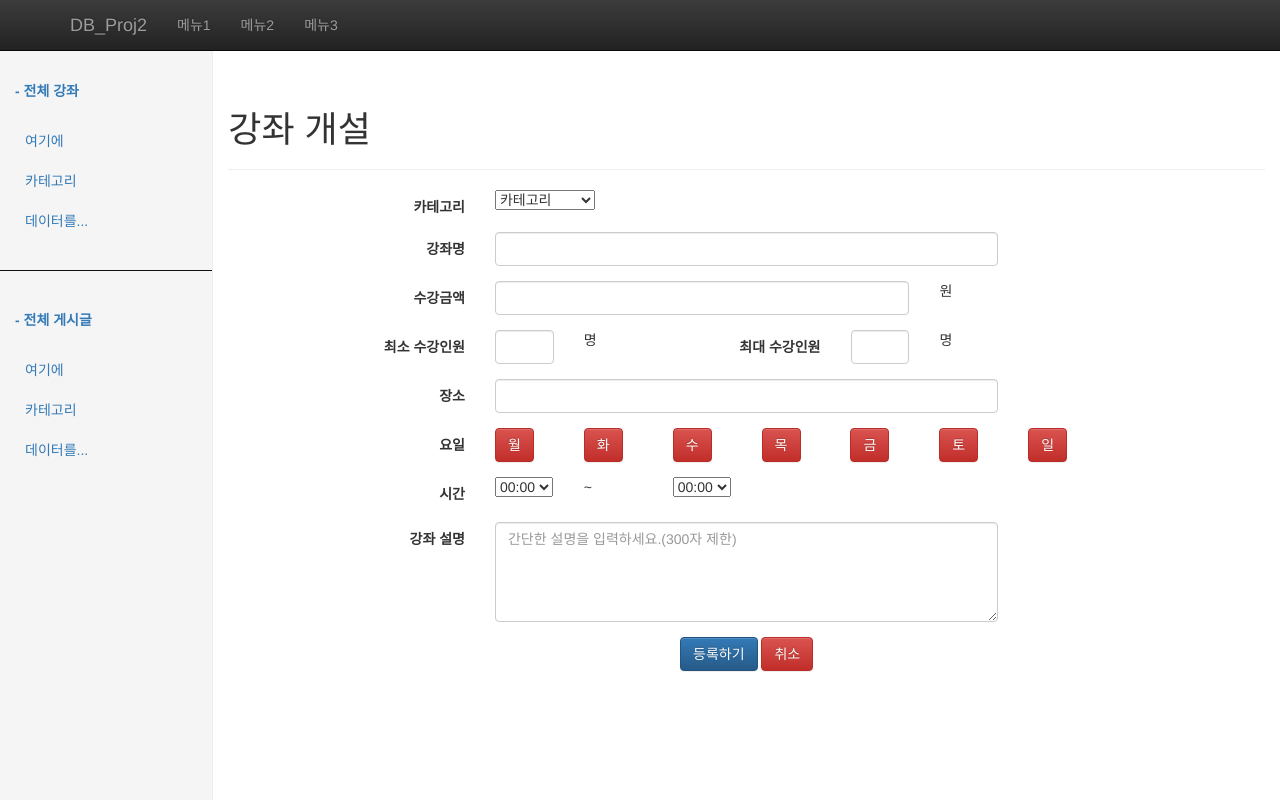
After one commit to SeHyeonYang/DB_Proj2, a Django app: page /app/lecture/add in a window 1280 px wide. The commit adds this page. Run offline with Django 3.2, Linux system fonts and the light colour scheme; some libraries are stand-ins or nearby versions.

Commit message:
lecture_add page not perfect

```diff
--- /dev/null
+++ b/app/templates/app/lecture_add.html
@@ -0,0 +1,212 @@
+{% extends 'app/menu_bar.html' %}
+{% block head %}
+    <style type="text/css">
+        .sidebar {
+            position: fixed;
+            top: 51px;
+            bottom: 0;
+            left: 0;
+            z-index: 1000;
+            display: block;
+            padding: 20px;
+            overflow-x: hidden;
+            overflow-y: auto;
+            background-color: #f5f5f5;
+            border-right: 1px solid #eee;
+        }
+
+        .nav-sidebar {
+            margin-right: -21px;
+            margin-bottom: 20px;
+            margin-left: -20px;
+        }
+    </style>
+{% endblock head %}
+
+{% block content %}
+    <script>
+        $(document).ready(function () {
+            $(".btn-circle").click(function () {
+                var unselected = $(this).hasClass("unselected");
+                var type = $(this).attr("target");
+                var checkbox = $("#" + $(this).attr("check_target"));
+                $(checkbox).prop("checked", unselected);
+                if (unselected) {
+                    $(this).removeClass("unselected");
+                } else {
+                    $(this).addClass("unselected");
+                }
+            });
+        });
+    </script>
+    <div class="container-fluid">
+        <div class="row">
+            <div class="col-sm-3 col-md-2 sidebar">
+                <ul class="nav nav-sidebar">
+                    <li style="font-weight: bold; margin-bottom: 10px;"><a href="#">- 전체 강좌</a></li>
+                    <li style="margin-left: 10px"><a href="#">여기에</a></li>
+                    <li style="margin-left: 10px"><a href="#">카테고리</a></li>
+                    <li style="margin-left: 10px"><a href="#">데이터를...</a></li>
+                </ul>
+                <ul class="nav nav-sidebar">
+                    <li role="separator" style="height: 1px; margin: 9px 0; overflow: hidden; background-color: #0f0f0f;"></li>
+                </ul>
+                <ul class="nav nav-sidebar">
+                    <li style="font-weight: bold; margin-bottom: 10px;"><a href="#">- 전체 게시글</a></li>
+                    <li style="margin-left: 10px"><a href="#">여기에</a></li>
+                    <li style="margin-left: 10px"><a href="#">카테고리</a></li>
+                    <li style="margin-left: 10px"><a href="#">데이터를...</a></li>
+                </ul>
+            </div>
+            <div class="col-sm-9 col-sm-offset-3 col-md-10 col-md-offset-2 main">
+                <div class="page-header">
+                    <h1>강좌 개설</h1>
+                </div>
+                <form class="form-horizontal" method="post" action="/app/lecture/add">
+
+                    <div class="form-group">
+                        <label class="col-sm-3 control-label" for="lecture_name">카테고리</label>
+                        <div class="col-sm-3">
+                            <select name="category" id="lecture_select">
+                                <option value="">카테고리</option>
+                                <option value="">여기에</option>
+                                <option value="">카테고리</option>
+                                <option value="">데이터를</option>
+                                <option value="">넣어야합니다</option>
+                            </select>
+                        </div>
+                    </div>
+                    <div class="form-group">
+                        <label class="col-sm-3 control-label" for="lecture_name">강좌명</label>
+                        <div class="col-sm-6">
+                            <input class="form-control" id="lecture_name" name="lecture_name" value="" type="text">
+                        </div>
+                    </div>
+                    <div class="form-group">
+                        <label class="col-sm-3 control-label" for="lecture_sum">수강금액</label>
+                        <div class="col-sm-5">
+                            <input class="form-control" id="lecture_sum" name="lecture_sum" value="" type="number" style="text-align:right;">
+                        </div>
+                        <div class="col-sm-1">
+                            <span>원</span>
+                        </div>
+                    </div>
+                    <div class="form-group">
+                        <label class="col-sm-3 control-label" for="name">최소 수강인원</label>
+                        <div class="col-sm-1">
+                            <input class="form-control" id="name" name="name" value="" type="number">
+                        </div>
+                        <div class="col-sm-1">
+                            <span>명</span>
+                        </div>
+                        <label class="col-sm-2 control-label" for="name">최대 수강인원</label>
+                        <div class="col-sm-1">
+                            <input class="form-control" id="name" name="name" value="" type="number">
+                        </div>
+                        <div class="col-sm-1">
+                            <span>명</span>
+                        </div>
+                    </div>
+                    <div class="form-group">
+                        <label class="col-sm-3 control-label" for="name">장소</label>
+                        <div class="col-sm-6">
+                            <input class="form-control" id="name" name="name" value="" type="text">
+                        </div>
+                    </div>
+                    <div class="form-group">
+                        <label class="col-sm-3 control-label" for="name">요일</label>
+                        <div class="col-sm-1">
+                            <button class="form-button btn btn-circle btn-danger" id="asset" name="asset" type="submit">
+                                월
+                            </button>
+                        </div>
+                        <div class="col-sm-1">
+                            <button class="form-button btn btn-circle btn-danger" id="asset" name="asset" type="submit">
+                                화
+                            </button>
+                        </div>
+                        <div class="col-sm-1">
+                            <button class="form-button btn btn-circle btn-danger" id="asset" name="asset" type="submit">
+                                수
+                            </button>
+                        </div>
+                        <div class="col-sm-1">
+                            <button class="form-button btn btn-circle btn-danger" id="asset" name="asset" type="submit">
+                                목
+                            </button>
+                        </div>
+                        <div class="col-sm-1">
+                            <button class="form-button btn btn-circle btn-danger" id="asset" name="asset" type="submit">
+                                금
+                            </button>
+                        </div>
+                        <div class="col-sm-1">
+                            <button class="form-button btn btn-circle btn-danger" id="asset" name="asset" type="submit">
+                                토
+                            </button>
+                        </div>
+                        <div class="col-sm-1">
+                            <button class="form-button btn btn-circle btn-danger" id="asset" name="asset" type="submit">
+                                일
+                            </button>
+                        </div>
+                    </div>
+                    <div class="form-group">
+                        <label class="col-sm-3 control-label" for="name">시간</label>
+                        <div class="col-sm-1">
+                            <div class="dropdown">
+                                <select name="lecture_start_time" id="lecture_start_time">
+                                    <script language="JavaScript">
+                                        for (var i = 0; i < 24; i++) {
+                                            if (i < 10) {
+                                                document.write('<option value="">0' + i + ':00</option>');
+                                                document.write('<option value="">0' + i + ':30</option>');
+                                            }
+                                            else {
+                                                document.write('<option value="">' + i + ':00</option>');
+                                                document.write('<option value="">' + i + ':30</option>');
+                                            }
+                                        }
+                                    </script>
+                                </select>
+                            </div>
+                        </div>
+                        <div class="col-sm-1">
+                            <p>~</p>
+                        </div>
+                        <div class="col-sm-1">
+                            <div class="dropdown">
+                                <select name="lecture_finish_time" id="lecture_finish_time">
+                                    <script language="JavaScript">
+                                        for (var i = 0; i < 24; i++) {
+                                            if (i < 10) {
+                                                document.write('<option value="">0' + i + ':00</option>');
+                                                document.write('<option value="">0' + i + ':30</option>');
+                                            }
+                                            else {
+                                                document.write('<option value="">' + i + ':00</option>');
+                                                document.write('<option value="">' + i + ':30</option>');
+                                            }
+                                        }
+                                    </script>
+                                </select>
+                            </div>
+                        </div>
+                    </div>
+                    <div class="form-group">
+                        <label class="col-sm-3 control-label" for="name">강좌 설명</label>
+                        <div class="col-sm-6">
+                            <textarea class="form-control" id="lecture_describe" name="lecture_describe" placeholder="간단한 설명을 입력하세요.(300자 제한)" type="text" maxlength="300" style="height:100px" wrap="soft"></textarea>
+                        </div>
+                    </div>
+                    <div class="form-group">
+                    <div class="col-sm-12 text-center">
+                        <button class="btn btn-primary" type="submit">등록하기<i class="fa fa-check spaceLeft"></i></button>
+                        <button class="btn btn-danger" type="button">취소<i class="fa fa-times spaceLeft"></i></button>
+                    </div>
+                </div>
+                </form>
+            </div>
+        </div>
+    </div>
+{% endblock content %}
--- a/app/templates/app/menu_bar.html
+++ b/app/templates/app/menu_bar.html
@@ -15,7 +15,7 @@
     {% endblock %}
 </head>
 <body>
-<nav class="navbar navbar-default navbar-fixed-top">
+<nav class="navbar navbar-inverse navbar-fixed-top">
     <div class="container">
         <div class="navbar-header">
             <button type="button" class="navbar-toggle collapsed" data-toggle="collapse" data-target="#navbar"
--- a/app/urls.py
+++ b/app/urls.py
@@ -6,5 +6,6 @@ urlpatterns = [
     url(r'^welcome/$', views.welcome, name='welcome'),
     url(r'^sign_in/$', views.sign_in, name='sign_in'),
     url(r'^sign_up/$', views.SignUp.as_view(), name='sign_up'),
+    url(r'^lecture/add$', views.lecture_add, name='lecture_add'),
 
 ]
--- a/app/views.py
+++ b/app/views.py
@@ -38,3 +38,6 @@ def dict_fetch_all(cursor):
         dict(zip(columns, row))
         for row in cursor.fetchall()
     ]
+
+def lecture_add(request):
+    return render(request, 'app/lecture_add.html', {})
```
